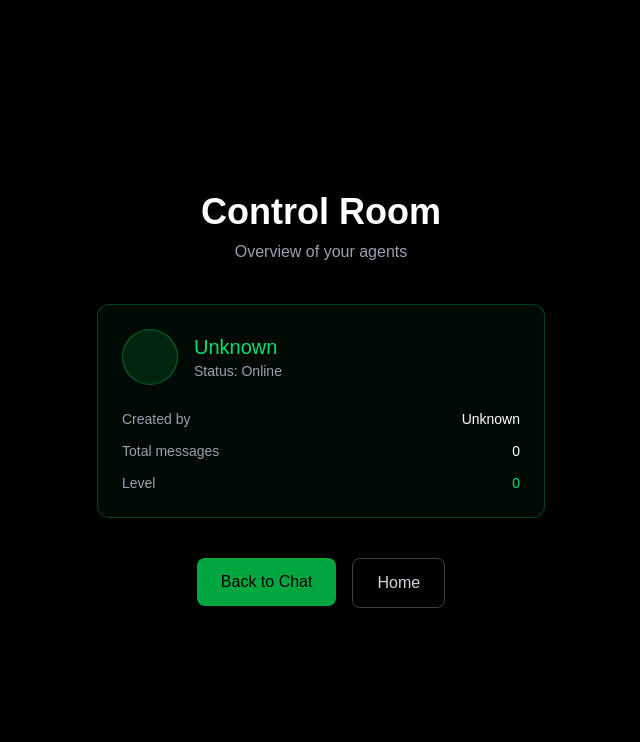
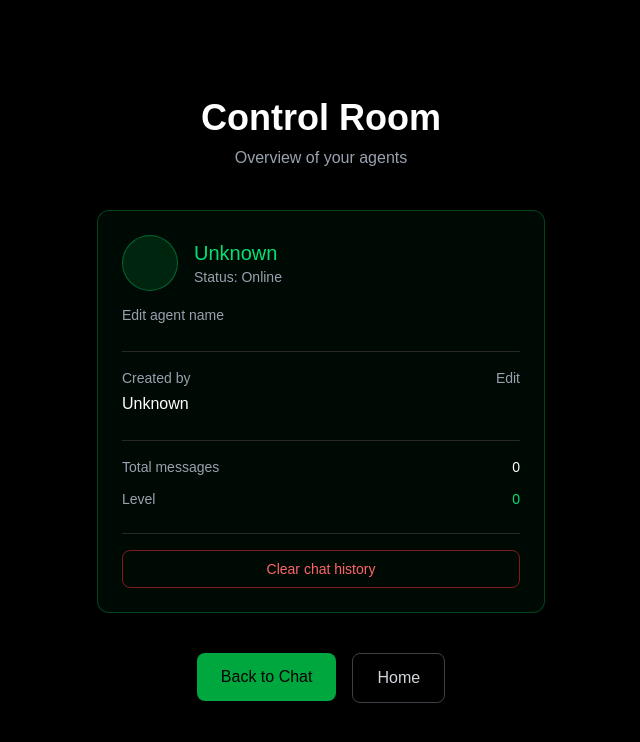
Before and after one commit to Cryptomaniac88/Nova, a Next.js app in the folder frontend/: page /control-room in a window 1280 px wide. Shown: the top 742 px of the page, without its empty margins (319-959 px from the left). Built offline with nearby package versions, Linux system fonts and the light colour scheme.

Commit message:
Control Room: edit agent name, user name and clear history

```diff
--- a/frontend/src/app/control-room/page.tsx
+++ b/frontend/src/app/control-room/page.tsx
@@ -8,39 +8,134 @@ export default function ControlRoom() {
   const [userName, setUserName] = useState("");
   const [messageCount, setMessageCount] = useState(0);
 
+  const [editingAgent, setEditingAgent] = useState(false);
+  const [editingUser, setEditingUser] = useState(false);
+  const [tempAgentName, setTempAgentName] = useState("");
+  const [tempUserName, setTempUserName] = useState("");
+
   useEffect(() => {
+    loadData();
+  }, []);
+
+  const loadData = () => {
     const savedAgent = localStorage.getItem("nova_first_agent") || "Unknown";
     const savedUser = localStorage.getItem("nova_user_name") || "Unknown";
     const savedMessages = localStorage.getItem("nova_chat_messages");
 
     setAgentName(savedAgent);
     setUserName(savedUser);
+    setTempAgentName(savedAgent);
+    setTempUserName(savedUser);
 
     if (savedMessages) {
       const messages = JSON.parse(savedMessages);
       setMessageCount(messages.length);
+    } else {
+      setMessageCount(0);
     }
-  }, []);
+  };
+
+  const saveAgentName = () => {
+    if (tempAgentName.trim() === "") return;
+    localStorage.setItem("nova_first_agent", tempAgentName.trim());
+    setAgentName(tempAgentName.trim());
+    setEditingAgent(false);
+  };
+
+  const saveUserName = () => {
+    if (tempUserName.trim() === "") return;
+    localStorage.setItem("nova_user_name", tempUserName.trim());
+    setUserName(tempUserName.trim());
+    setEditingUser(false);
+  };
+
+  const clearHistory = () => {
+    const confirmed = confirm("Are you sure you want to delete the chat history?");
+    if (!confirmed) return;
+
+    localStorage.removeItem("nova_chat_messages");
+    setMessageCount(0);
+  };
 
   return (
     <main className="flex min-h-screen flex-col items-center justify-center bg-black text-white px-4">
       <h1 className="text-4xl font-bold mb-2">Control Room</h1>
       <p className="text-gray-400 mb-10">Overview of your agents</p>
 
-      <div className="w-full max-w-md border border-green-500/30 rounded-xl p-6 bg-green-500/5">
-        <div className="flex items-center gap-4 mb-6">
-          <div className="w-14 h-14 rounded-full bg-green-500/20 border border-green-400/50 animate-pulse"></div>
-          <div>
-            <p className="text-xl text-green-400 font-medium">{agentName}</p>
-            <p className="text-sm text-gray-400">Status: Online</p>
+      <div className="w-full max-w-md border border-green-500/30 rounded-xl p-6 bg-green-500/5 space-y-6">
+        {/* Agent Name */}
+        <div>
+          <div className="flex items-center gap-4 mb-3">
+            <div className="w-14 h-14 rounded-full bg-green-500/20 border border-green-400/50 animate-pulse"></div>
+            <div className="flex-1">
+              {editingAgent ? (
+                <div className="flex gap-2">
+                  <input
+                    type="text"
+                    value={tempAgentName}
+                    onChange={(e) => setTempAgentName(e.target.value)}
+                    className="flex-1 px-3 py-2 rounded bg-zinc-900 border border-zinc-700 text-white text-sm"
+                  />
+                  <button
+                    onClick={saveAgentName}
+                    className="px-3 py-2 bg-green-600 text-black text-sm rounded"
+                  >
+                    Save
+                  </button>
+                </div>
+              ) : (
+                <>
+                  <p className="text-xl text-green-400 font-medium">{agentName}</p>
+                  <p className="text-sm text-gray-400">Status: Online</p>
+                </>
+              )}
+            </div>
           </div>
+          {!editingAgent && (
+            <button
+              onClick={() => setEditingAgent(true)}
+              className="text-sm text-gray-400 hover:text-green-400"
+            >
+              Edit agent name
+            </button>
+          )}
         </div>
 
-        <div className="space-y-3 text-sm">
-          <div className="flex justify-between">
-            <span className="text-gray-400">Created by</span>
-            <span>{userName}</span>
+        {/* User Name */}
+        <div className="border-t border-zinc-800 pt-4">
+          <div className="flex justify-between items-center mb-1">
+            <span className="text-gray-400 text-sm">Created by</span>
+            {!editingUser && (
+              <button
+                onClick={() => setEditingUser(true)}
+                className="text-sm text-gray-400 hover:text-green-400"
+              >
+                Edit
+              </button>
+            )}
           </div>
+          {editingUser ? (
+            <div className="flex gap-2 mt-2">
+              <input
+                type="text"
+                value={tempUserName}
+                onChange={(e) => setTempUserName(e.target.value)}
+                className="flex-1 px-3 py-2 rounded bg-zinc-900 border border-zinc-700 text-white text-sm"
+              />
+              <button
+                onClick={saveUserName}
+                className="px-3 py-2 bg-green-600 text-black text-sm rounded"
+              >
+                Save
+              </button>
+            </div>
+          ) : (
+            <p className="text-white">{userName}</p>
+          )}
+        </div>
+
+        {/* Stats */}
+        <div className="border-t border-zinc-800 pt-4 space-y-3 text-sm">
           <div className="flex justify-between">
             <span className="text-gray-400">Total messages</span>
             <span>{messageCount}</span>
@@ -49,6 +144,16 @@ export default function ControlRoom() {
             <span className="text-gray-400">Level</span>
             <span className="text-green-400">0</span>
           </div>
+        </div>
+
+        {/* Clear History */}
+        <div className="border-t border-zinc-800 pt-4">
+          <button
+            onClick={clearHistory}
+            className="w-full px-4 py-2 border border-red-500/50 text-red-400 hover:bg-red-500/10 rounded-lg text-sm transition-colors"
+          >
+            Clear chat history
+          </button>
         </div>
       </div>
 
```
